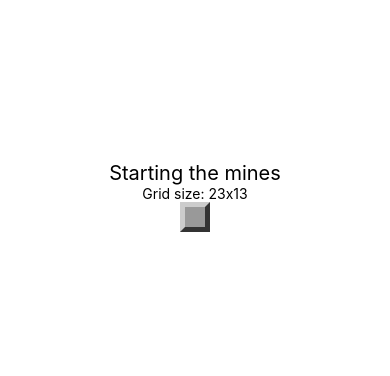
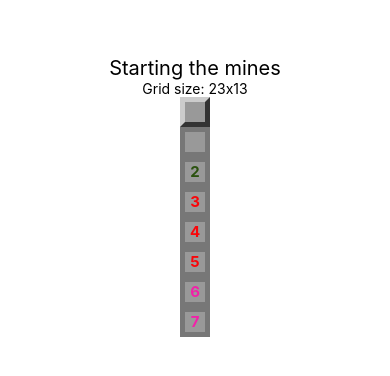
Before and after one commit to talesmateus123/react-native-mines, a React Native app: screen / in a window 390 px wide. Shown: the part 226-602 px from the top of the page. Built offline with nearby package versions, Linux system fonts and the light colour scheme.

Commit message:
New attributes for style custumization in Field component.

```diff
--- a/App.js
+++ b/App.js
@@ -16,6 +16,13 @@ const App = () => {
           { `Grid size: ${params.getRowsAmount()}x${params.getColumnsAmount()}` }
         </Text>
         <Field></Field>
+        <Field opened></Field>
+        <Field opened nearMines={2}></Field>
+        <Field opened nearMines={3}></Field>
+        <Field opened nearMines={4}></Field>
+        <Field opened nearMines={5}></Field>
+        <Field opened nearMines={6}></Field>
+        <Field opened nearMines={7}></Field>
       </SafeAreaView>
     </>
   );
--- a/src/components/Field.js
+++ b/src/components/Field.js
@@ -1,15 +1,30 @@
 import React from 'react'
-import { View,StyleSheet } from 'react-native'
+import { View, StyleSheet, Text } from 'react-native'
 import params from '../params'
 
 export default props => {
+    // Props that expects to recieve
+    const { mined, opened, nearMines } = props
     const styleField = [styles.field]
-    // Add others styles
+    if (opened) styleField.push(styles.opened)
     if (styleField.length === 1) styleField.push(styles.regular)
+
+    let color = null
+    if (nearMines > 0) {
+        if(nearMines == 1) color = '#2A28D7'
+        if(nearMines == 2) color = '#2B520F'
+        if(nearMines > 2 && nearMines < 6) color = '#F9060A'
+        if(nearMines >= 6) color = '#F221A9'
+    }
 
     return (
         <View style={styleField}>
-
+            {
+                !mined && opened && nearMines > 0 ?
+                <Text
+                    style={[styles.label, {color: color}]}>{nearMines}
+                </Text> : false
+            }
         </View>
     )
 }
@@ -26,5 +41,15 @@ const styles = StyleSheet.create({
         borderTopColor: '#CCC',
         borderRightColor: '#333',
         borderBottomColor: '#333'
+    },
+    opened: {
+        backgroundColor: '#999',
+        borderColor: '#777',
+        alignItems: 'center',
+        justifyContent: 'center'
+    },
+    label: {
+        fontWeight: 'bold',
+        fontSize: params.fontSize
     }
 })
```
